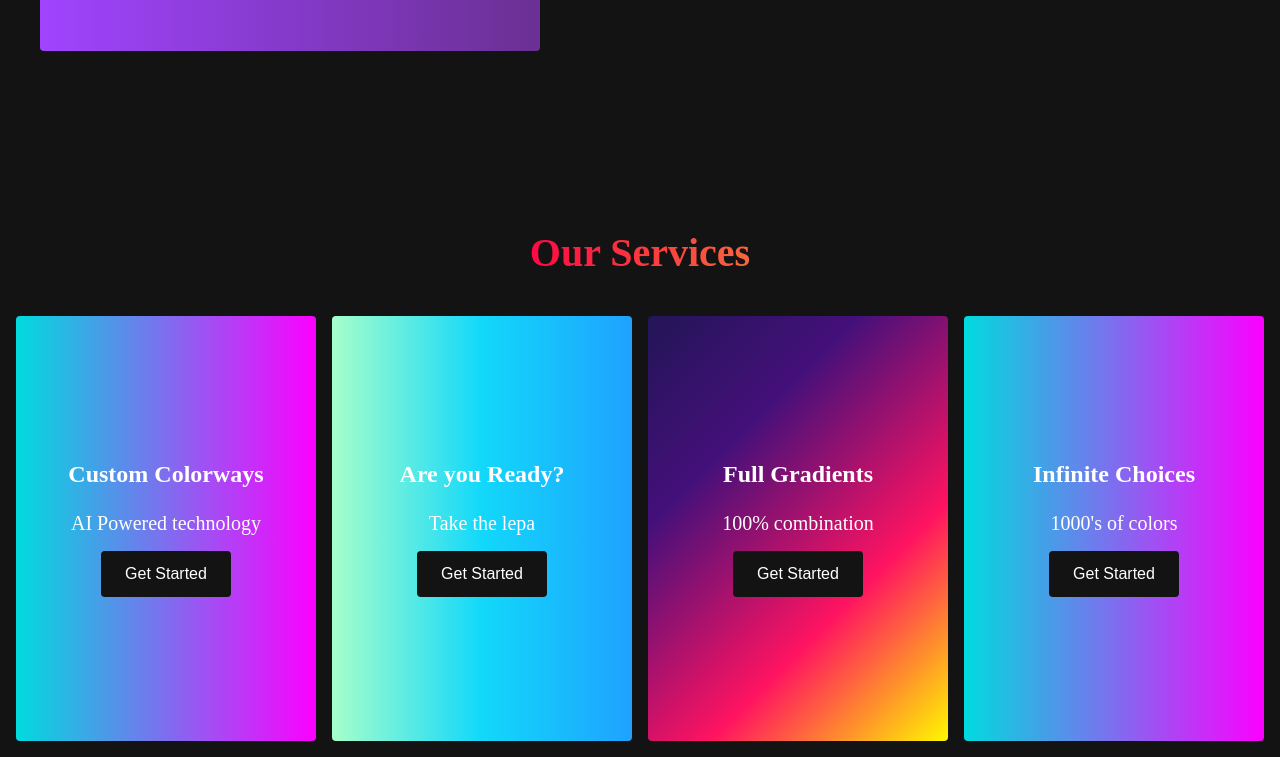
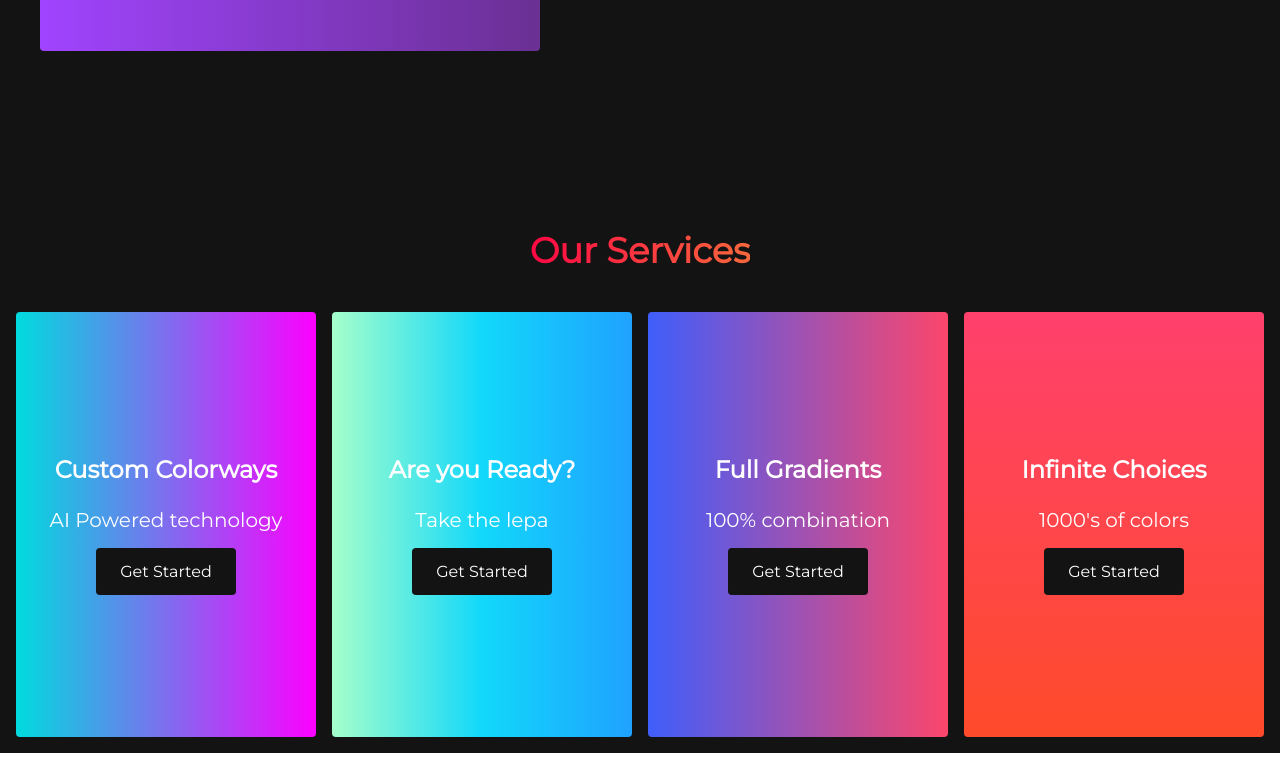
Before and after one commit to Ahnaf450/scroll-Website, a plain HTML site: page index.html in a window 1280 px wide. Shown: the part 1237-1994 px from the top of the page. Drawn offline with Linux system fonts and the light colour scheme.

Commit message:
gradient

```diff
--- a/style.css
+++ b/style.css
@@ -307,6 +307,7 @@
     height: 100%;
     padding: 0.5rem 0;
     flex-direction: column;
+    font-family: 'Montserrat', sans-serif;
 }
 
 .services h1 {
@@ -317,7 +318,7 @@
     -webkit-text-fill-color: transparent;
     -moz-text-fill-color: transparent;
     margin-bottom: 2rem;
-    font-size: 2.5rem;
+    font-size: 2.2rem;
 }
 
 .servicesWrapper {
@@ -347,7 +348,18 @@
 }
 
 .servicesCard:nth-child(3) {
-    background-image: linear-gradient(-225deg , #231557 0%, #44107a 29%, #ff1361 67%, #fff800 100% ); /* W3C, IE 10+/ Edge, Firefox 16+, Chrome 26+, Opera 12+, Safari 7+ */
+    background: #FC466B;  /* fallback for old browsers */
+    background: -webkit-linear-gradient(to right, #3F5EFB, #FC466B);  /* Chrome 10-25, Safari 5.1-6 */
+    background: linear-gradient(to right, #3F5EFB, #FC466B); /* W3C, IE 10+/ Edge, Firefox 16+, Chrome 26+, Opera 12+, Safari 7+ */
+
+}
+
+.servicesCard:nth-child(4) {
+    background: #FF416C;  /* fallback for old browsers */
+    background: -webkit-linear-gradient(to top, #FF4B2B, #FF416C);  /* Chrome 10-25, Safari 5.1-6 */
+    background: linear-gradient(to top, #FF4B2B, #FF416C); /* W3C, IE 10+/ Edge, Firefox 16+, Chrome 26+, Opera 12+, Safari 7+ */
+
+
 }
 
 .servicesCard h2 {
@@ -364,6 +376,7 @@
     display: flex;
     justify-content: center;
     margin-top: 16px;
+    font-family: 'Montserrat', sans-serif;
 }
 
 .servicesCard button {
@@ -374,6 +387,7 @@
     outline: none;
     border-radius: 4px;
     font-size: 1rem;
+    font-family: 'Montserrat', sans-serif;
 }
 
 .servicesCard button:hover {
```
